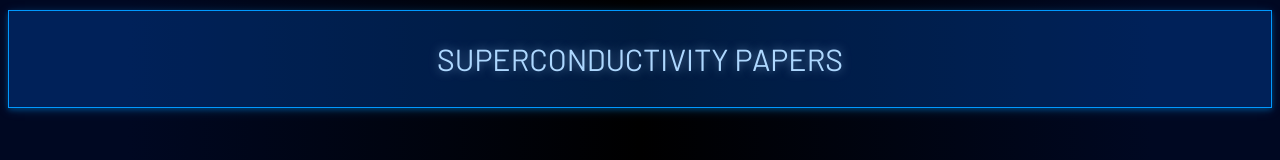
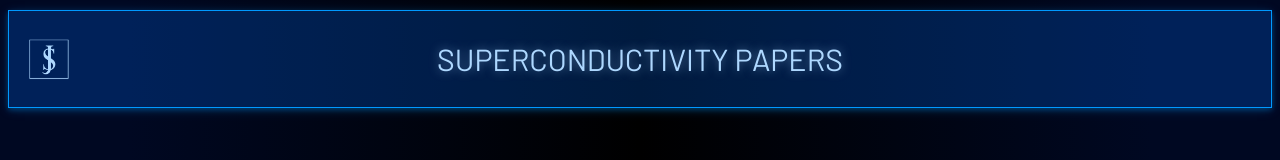
Before and after one commit to jg-storey/superconductivity, a plain HTML site: page papers.html in a window 1280 px wide. Shown: the top 160 px of the page. Drawn offline with nearby package versions, Linux system fonts and the light colour scheme.

Commit message:
Update papers.html

```diff
--- a/papers.html
+++ b/papers.html
@@ -21,6 +21,7 @@
 
     <div class="headerdiv" id="hdiv">
     <div class="title">Superconductivity Papers</div>
+    <div class='homebutton'><a href='https://jamesstorey.co.nz'><img src="js2.png" width="40px"></a></div>
     </div>
     <p>Links to some papers, mostly reviews, on various topics in superconductivity.</p>
 
```
